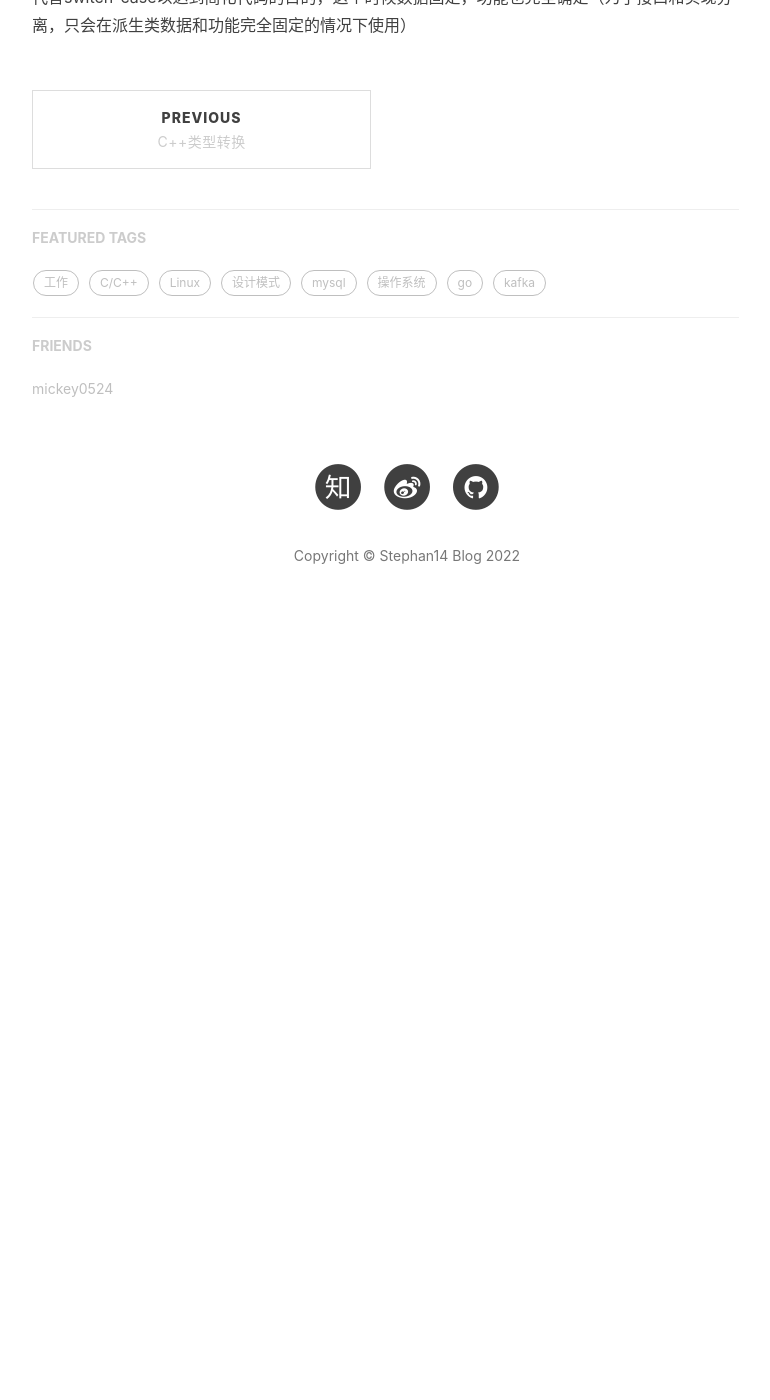
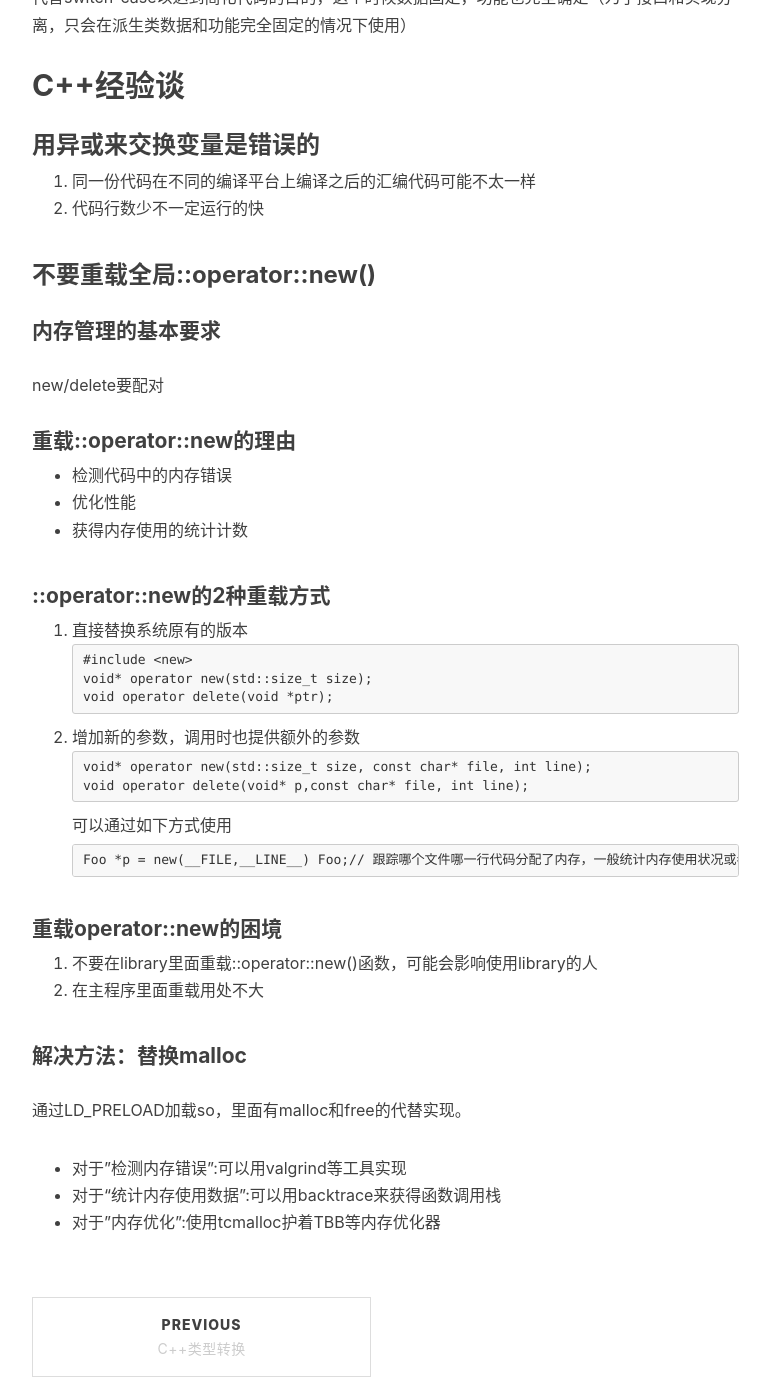
Before and after one commit to Stephan14/Stephan14.github.io, a Jekyll site: the page built from _posts/2021-09-04-linux-multithreaded-server-programming.markdown, in a window 1280 px wide and 1400 px high, scrolled down 10811 px. Shown: the whole window, without its empty margins (233-1003 px from the left). Built offline with Jekyll 4.4.1, drawn with Linux system fonts in a browser that asks for light colours; nearby versions of some CDN libraries; comment, search, counter and statistics services are not loaded; before the commit the page ends 11471 px from its top, so only the background shows below that.

Commit message:
C++ 经验谈 Part1

````diff
--- a/_posts/2021-09-04-linux-multithreaded-server-programming.markdown
+++ b/_posts/2021-09-04-linux-multithreaded-server-programming.markdown
@@ -314,3 +314,51 @@ class Thread {
 ```
 
 什么时候使用继承?一般是继承boost::noncopyable或者boost::enable_shared_from_this,使用多态代替switch-case以达到简化代码的目的，这个时候数据固定，功能也完全确定（为了接口和实现分离，只会在派生类数据和功能完全固定的情况下使用）
+
+## C++经验谈
+
+### 用异或来交换变量是错误的
+1. 同一份代码在不同的编译平台上编译之后的汇编代码可能不太一样
+2. 代码行数少不一定运行的快
+
+
+### 不要重载全局::operator::new()
+
+#### 内存管理的基本要求
+new/delete要配对
+
+#### 重载::operator::new的理由
+- 检测代码中的内存错误
+- 优化性能
+- 获得内存使用的统计计数
+
+#### ::operator::new的2种重载方式
+
+1. 直接替换系统原有的版本
+```
+#include <new>
+void* operator new(std::size_t size);
+void operator delete(void *ptr);
+```
+
+2. 增加新的参数，调用时也提供额外的参数
+```
+void* operator new(std::size_t size, const char* file, int line);
+void operator delete(void* p,const char* file, int line);
+```
+可以通过如下方式使用
+```
+Foo *p = new(__FILE,__LINE__) Foo;// 跟踪哪个文件哪一行代码分配了内存，一般统计内存使用状况或者检测内存错误会用这种方式
+```
+
+#### 重载operator::new的困境
+
+1. 不要在library里面重载::operator::new()函数，可能会影响使用library的人
+2. 在主程序里面重载用处不大
+
+#### 解决方法：替换malloc
+
+通过LD_PRELOAD加载so，里面有malloc和free的代替实现。
+- 对于”检测内存错误”:可以用valgrind等工具实现
+- 对于“统计内存使用数据”:可以用backtrace来获得函数调用栈
+- 对于”内存优化”:使用tcmalloc护着TBB等内存优化器
````
